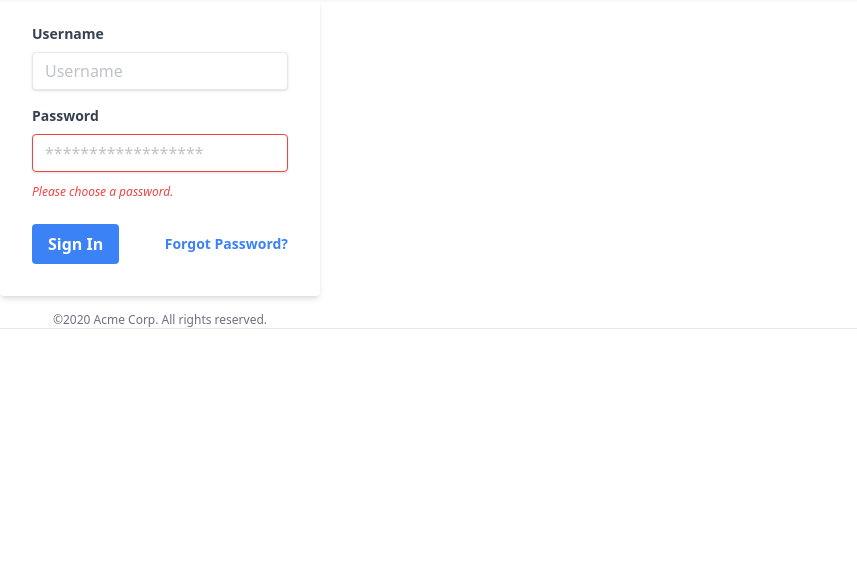
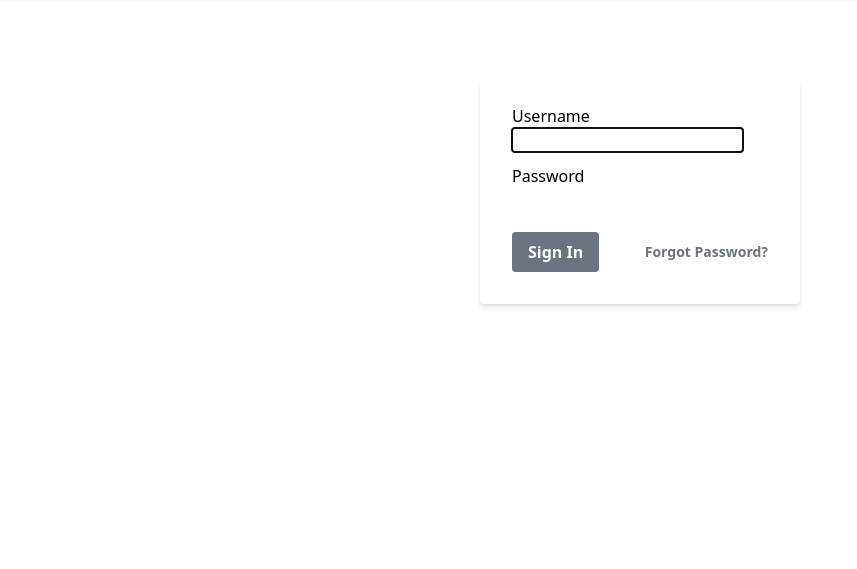
Before and after one commit to llOriginaljuonll/my_blog, a Django app: page /accounts/login/ in a window 1280 px wide. Shown: the part 52-621 px from the top of the page, without its empty margins (0-857 px from the left). Run offline with Django 5.2, Linux system fonts and the light colour scheme; some libraries are stand-ins or nearby versions; some web fonts are replaced.

Commit message:
style login form

```diff
--- a/templates/registration/login.html
+++ b/templates/registration/login.html
@@ -3,32 +3,18 @@
 {% load crispy_forms_tags %}
 
 {% block content %}
-<div class="w-full max-w-xs">
-<form class="bg-white shadow-md rounded px-8 pt-6 pb-8 mb-4">
-    <div class="mb-4">
-    <label class="block text-gray-700 text-sm font-bold mb-2" for="username">
-        Username
-    </label>
-    <input class="shadow appearance-none border rounded w-full py-2 px-3 text-gray-700 leading-tight focus:outline-none focus:shadow-outline" id="username" type="text" placeholder="Username">
-    </div>
-    <div class="mb-6">
-    <label class="block text-gray-700 text-sm font-bold mb-2" for="password">
-        Password
-    </label>
-    <input class="shadow appearance-none border border-red-500 rounded w-full py-2 px-3 text-gray-700 mb-3 leading-tight focus:outline-none focus:shadow-outline" id="password" type="password" placeholder="******************">
-    <p class="text-red-500 text-xs italic">Please choose a password.</p>
-    </div>
-    <div class="flex items-center justify-between">
-    <button class="bg-blue-500 hover:bg-blue-700 text-white font-bold py-2 px-4 rounded focus:outline-none focus:shadow-outline" type="button">
-        Sign In
-    </button>
-    <a class="inline-block align-baseline font-bold text-sm text-blue-500 hover:text-blue-800" href="#">
-        Forgot Password?
-    </a>
-    </div>
-</form>
-<p class="text-center text-gray-500 text-xs">
-    &copy;2020 Acme Corp. All rights reserved.
-</p>
-</div> <hr>
+<div class="w-full max-w-xs mx-auto">
+    <form method="post" class="bg-white shadow-md rounded px-8 pt-6 pb-8 mt-20" novalidate>
+        {% csrf_token %}
+        {{ form|crispy }}
+        <div class="flex items-center justify-between mt-5">
+            <button class="bg-gray-500 hover:bg-gray-900 text-white font-bold py-2 px-4 rounded focus:outline-none focus:shadow-outline">
+                Sign In
+            </button>
+            <a class="inline-block align-baseline font-bold text-sm text-gray-500 hover:text-gray-800" href="#">
+                Forgot Password?
+            </a>
+        </div
+    </form>
+</div>
 {% endblock %}
--- a/templates/registration/sign_up.html
+++ b/templates/registration/sign_up.html
@@ -20,4 +20,4 @@
     </form>
 </div> <br>
 
-{% endblock %}
+{% endblock content %}
```
